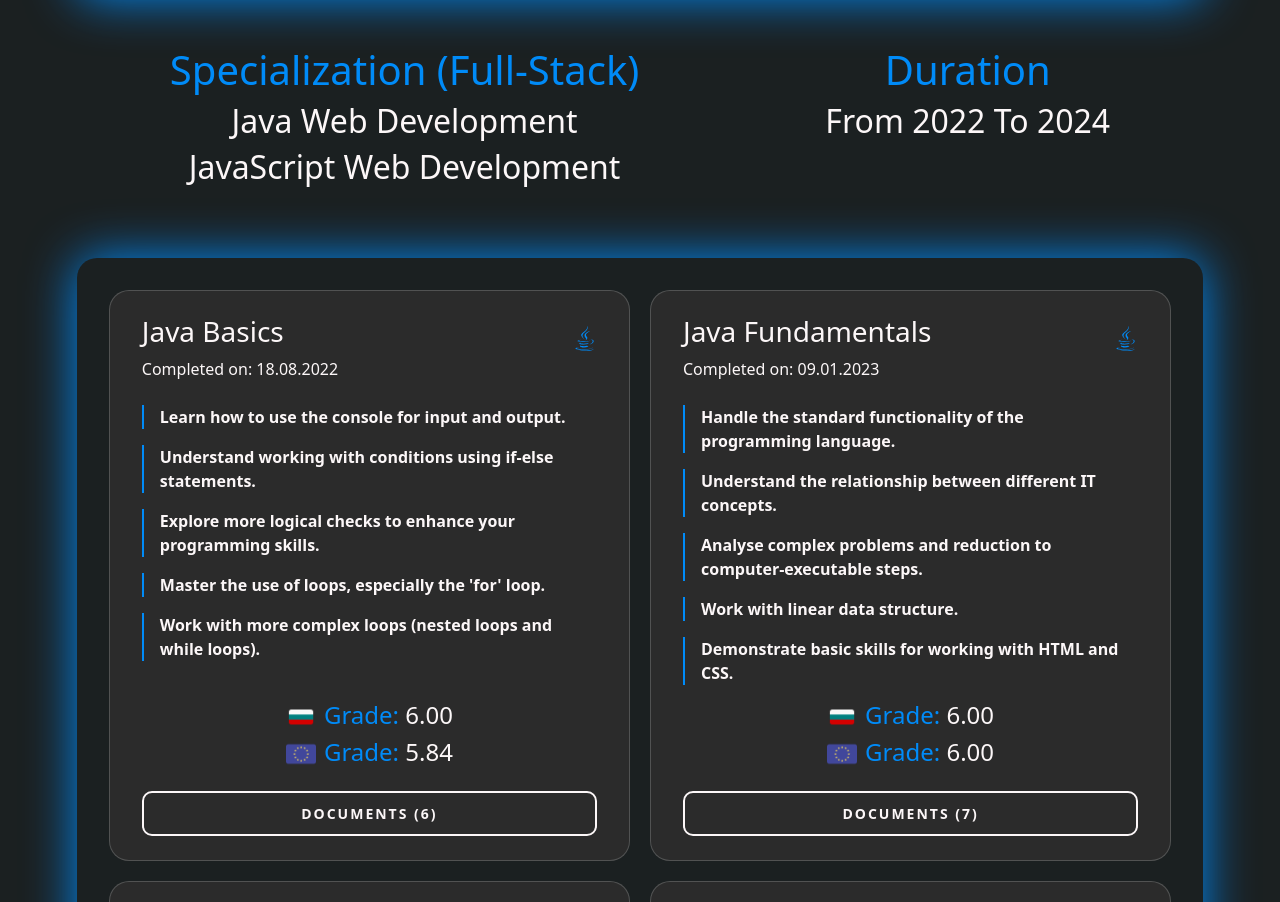
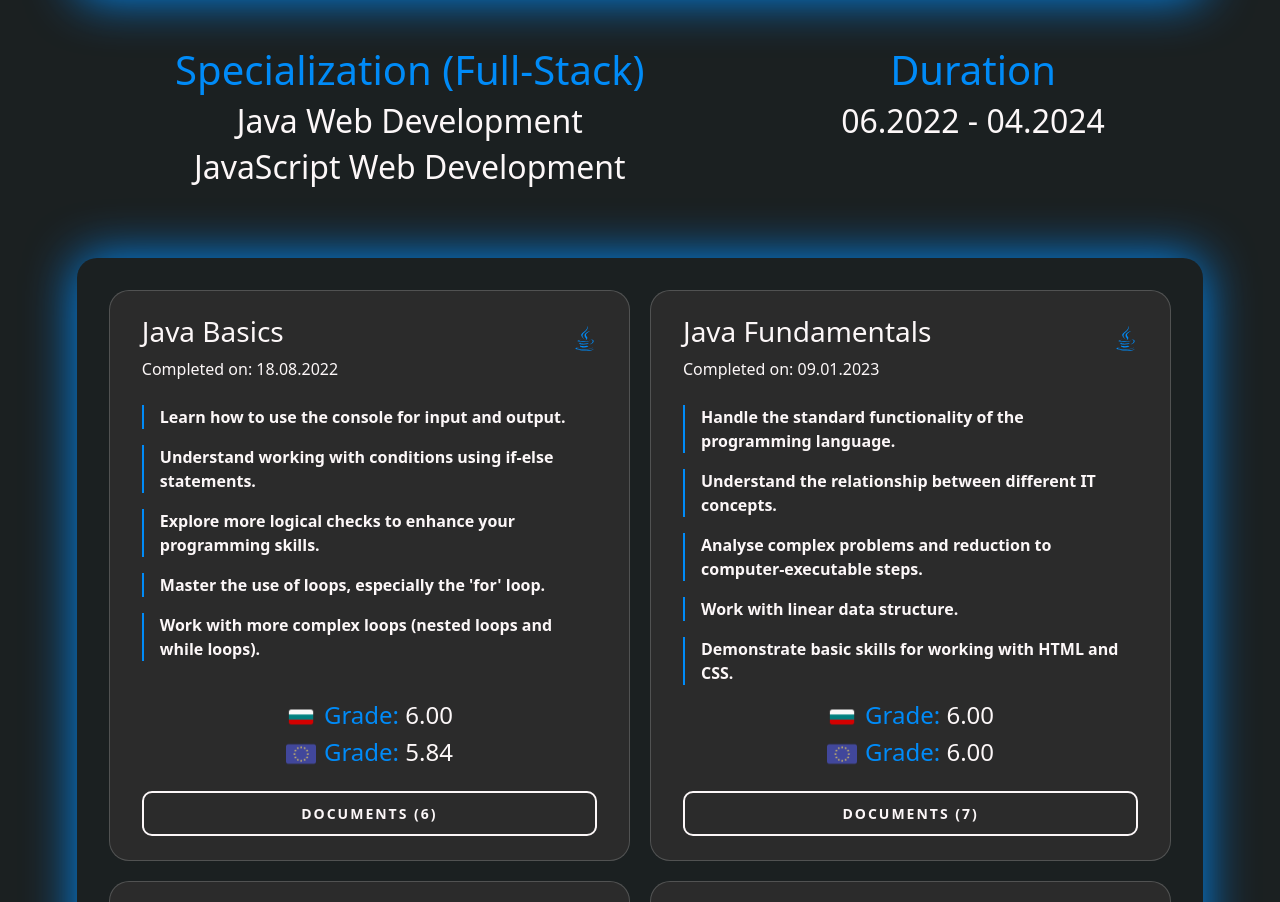
Before and after one commit to StanSNS/StanimirSergevCV, a React (Create React App) app: page / in a window 1280 px wide. Shown: the part 2729-3631 px from the top of the page. Built offline with nearby package versions, Linux system fonts and the light colour scheme.

Commit message:
feature/Minor-bug-fixes changed duration dates in education component.

```diff
--- a/src/Component/Education/School/School.jsx
+++ b/src/Component/Education/School/School.jsx
@@ -13,7 +13,7 @@ function School() {
                 </ul>
                 <ul className="orderList">
                     <li><h1 className="text-center textColor">Duration</h1></li>
-                    <li><h2>From 2014 To 2018</h2></li>
+                    <li><h2>09.2014 - 05.2018</h2></li>
                 </ul>
             </div>
             <div className="fields mt-4">
--- a/src/Component/Education/SoftUni/SoftUni.jsx
+++ b/src/Component/Education/SoftUni/SoftUni.jsx
@@ -53,7 +53,7 @@ function SoftUni() {
                 </ul>
                 <ul className="orderList">
                     <li><h1 className="text-center textColor">Duration</h1></li>
-                    <li><h2>From 2022 To 2024</h2></li>
+                    <li><h2>06.2022 - 04.2024</h2></li>
                 </ul>
             </div>
             <div className="cards__inner mt-5">
--- a/src/Component/Education/Sudnerland/Sudnerland.jsx
+++ b/src/Component/Education/Sudnerland/Sudnerland.jsx
@@ -12,7 +12,7 @@ function Sunderland() {
                 </ul>
                 <ul className="orderList">
                     <li><h1 className="text-center textColor">Duration</h1></li>
-                    <li><h2>From 2018 To 2022</h2></li>
+                    <li><h2>09.2018 - 05.2019</h2></li>
                     <li><p>Discontinued after the first year</p></li>
                 </ul>
             </div>
```
